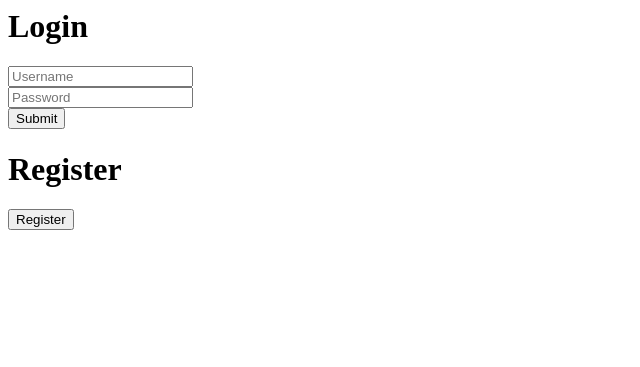
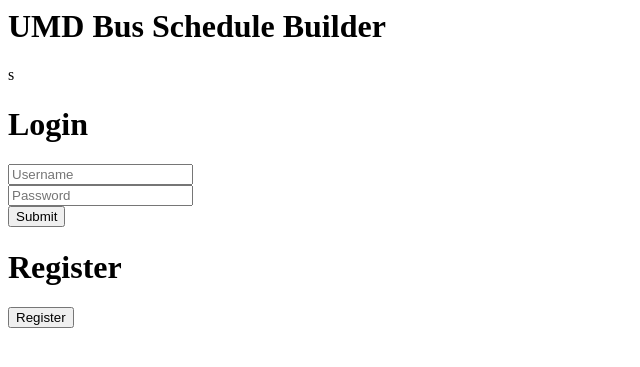
Before and after one commit to MsmartGithub/INST377-Final-BusScheduler, a PHP site: page / in a window 1280 px wide. Shown: the top 367 px of the page, without its empty margins (0-640 px from the left). Run offline with PHP 8.4, Linux system fonts and the light colour scheme; some libraries are stand-ins or nearby versions.

Commit message:
final final commit

```diff
--- a/Code/index.php
+++ b/Code/index.php
@@ -30,7 +30,7 @@
 	});
 });
 </script>
-
+<h1>UMD Bus Schedule Builder</h1>s
 <div class="container">
 
     <div id="div_login">
```
